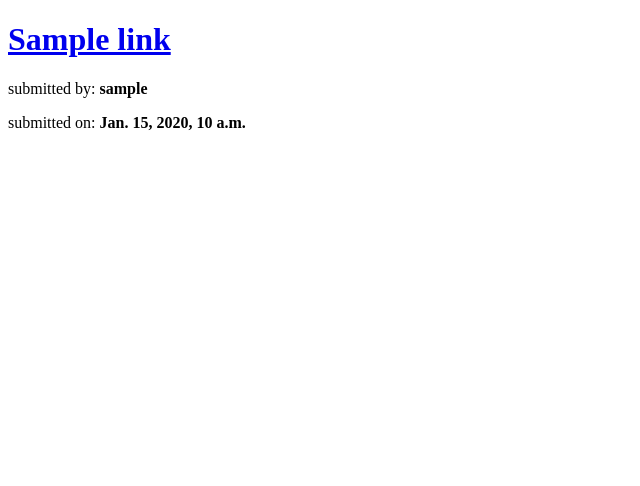
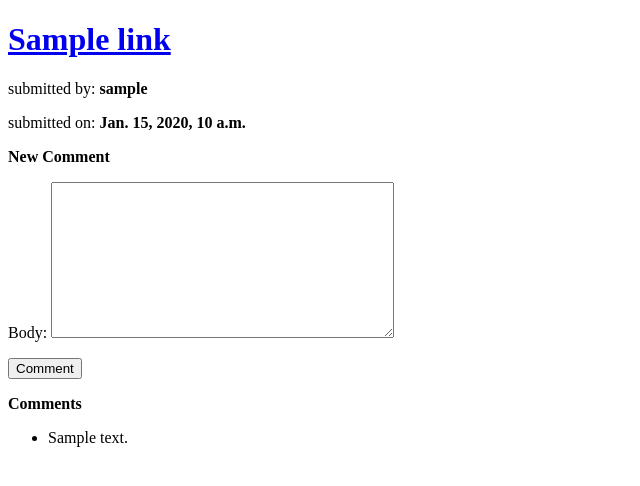
Before and after one commit to huzichunjohn/discuss, a Django app: page /submission/1/ in a window 1280 px wide. Shown: the part 44-530 px from the top of the page, without its empty margins (0-640 px from the left). Run offline with Django 3.2, Linux system fonts and the light colour scheme; tables that the repository leaves empty hold one stand-in row (values such as "Sample post").

Commit message:
add comment.

```diff
--- a/discuss/discuss/urls.py
+++ b/discuss/discuss/urls.py
@@ -21,7 +21,7 @@ from django.contrib.auth.views import logout
 from django.views.generic import TemplateView
 
 from accounts.views import UserRegistrationView
-from links.views import NewSubmissionView, SubmissionDetailView
+from links.views import NewSubmissionView, SubmissionDetailView, NewCommentView
 
 urlpatterns = [
     url(r'^admin/', admin.site.urls),
@@ -33,4 +33,5 @@ urlpatterns = [
     url(r'^register/$', UserRegistrationView.as_view(), name='user-registration'),
     url(r'^new-submission/$', NewSubmissionView.as_view(), name='new-submission'),
     url(r'^submission/(?P<pk>\d+)/$', SubmissionDetailView.as_view(), name='submission-detail'),
+    url(r'^new-comment/$', NewCommentView.as_view(), name='new-comment'),
 ]
--- /dev/null
+++ b/discuss/links/forms.py
@@ -0,0 +1,13 @@
+#/usr/bin/env python
+# -*- coding: utf-8 -*-
+
+from django import forms
+
+from links.models import Comment
+
+class CommentModelForm(forms.ModelForm):
+    link_pk = forms.IntegerField(widget=forms.HiddenInput)
+
+    class Meta:
+        model = Comment
+        fields = ('body',)
--- a/discuss/links/models.py
+++ b/discuss/links/models.py
@@ -10,3 +10,10 @@ class Link(models.Model):
     submitted_by = models.ForeignKey(User)
     upvotes = models.ManyToManyField(User, related_name='votes')
     submitted_on = models.DateTimeField(auto_now_add=True, editable=False)
+
+class Comment(models.Model):
+    body = models.TextField()
+    commented_on = models.ForeignKey(Link)
+    in_reply_to = models.ForeignKey('self', null=True)
+    commented_by = models.ForeignKey(User)
+    created_on = models.DateTimeField(auto_now_add=True, editable=False)
--- a/discuss/links/templates/submission_detail.html
+++ b/discuss/links/templates/submission_detail.html
@@ -4,4 +4,21 @@
     <h1><a href="{{ object.url }}" target="_blank">{{ object.title }}</a></h1>
     <p>submitted by: <b>{{ object.submitted_by.username }}</b></p>
     <p>submitted on: <b>{{ object.submitted_on }}</b></p>
+
+    <p>
+        <b>New Comment</b>
+        <form action="{% url "new-comment" %}?link_pk={{ object.pk }}" method="post">{% csrf_token %}
+            {{ comment_form.as_p }}
+            <input type="submit" value="Comment" />
+        </form>
+    </p>
+
+    <p>
+        <b>Comments</b>
+        <ul>
+            {% for comment in comments %}
+            <li>{{ comment.body }}</li>
+            {% endfor %}
+        </ul>
+    </p>
 {% endblock %}
--- a/discuss/links/views.py
+++ b/discuss/links/views.py
@@ -7,7 +7,8 @@ from django.http.response import HttpResponseRedirect
 from django.utils.decorators import method_decorator
 from django.views.generic import CreateView, DetailView
 
-from links.models import Link
+from links.models import Link, Comment
+from links.forms import CommentModelForm
 
 class NewSubmissionView(CreateView):
     model = Link
@@ -34,3 +35,42 @@ class NewSubmissionView(CreateView):
 class SubmissionDetailView(DetailView):
     model = Link
     template_name = 'submission_detail.html'
+
+    def get_context_data(self, **kwargs):
+        ctx = super(SubmissionDetailView, self).get_context_data(**kwargs)
+
+        submission_comments = Comment.objects.filter(commented_on=self.object)
+        ctx['comments'] = submission_comments
+        ctx['comment_form'] = CommentModelForm(initial={'link_pk': self.object.pk})
+
+        return ctx
+
+class NewCommentView(CreateView):
+    form_class = CommentModelForm
+    http_method_names = ('post',)
+    template_name = 'comment.html'
+
+    @method_decorator(login_required)
+    def dispatch(self, *args, **kwargs):
+        return super(NewCommentView, self).dispatch(*args, **kwargs)
+
+    def form_valid(self, form):
+        parent_link = Link.objects.get(pk=form.cleaned_data['link_pk'])
+
+        new_comment = form.save(commit=False)
+        new_comment.commented_on = parent_link
+        new_comment.commented_by = self.request.user
+
+        new_comment.save()
+
+        return HttpResponseRedirect(reverse('submission-detail', kwargs={'pk': parent_link.pk}))
+
+    def get_initial(self):
+        initial_data = super(NewCommentView, self).get_initial()
+        initial_data['link_pk'] = self.request.GET['link_pk']
+
+    def get_context_data(self, **kwargs):
+        ctx = super(NewCommentView, self).get_context_data(**kwargs)
+        ctx['submission'] = Link.objects.get(pk=self.request.GET['link_pk'])
+
+        return ctx
```
Also changed, not shown: discuss/links/templates/comment.html (added, +14 -0 lines), discuss/links/migrations/0002_comment.py (added).
